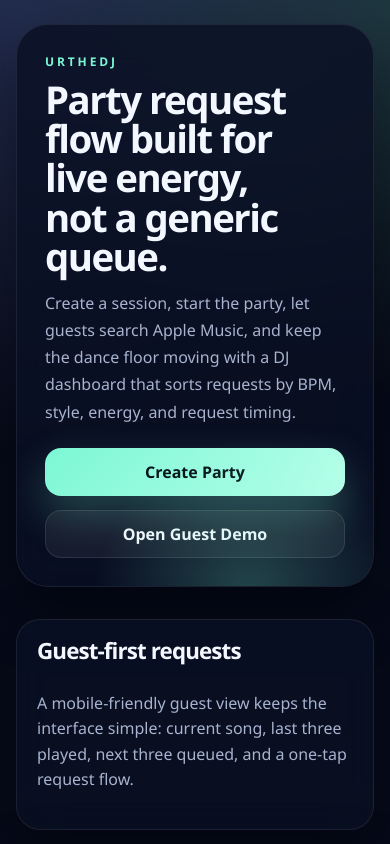
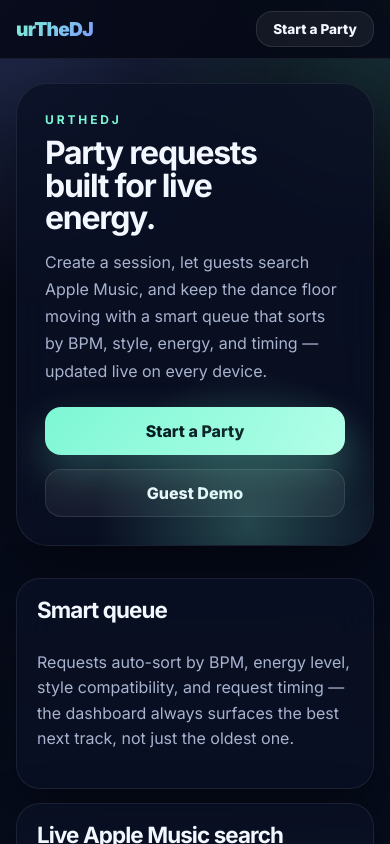
Before and after one commit to ynktoofast-toofurious/urTheDJ, a Next.js app: page / in a window 390 px wide. Shown: the top 844 px of the page. Built offline with nearby package versions, Linux system fonts and the light colour scheme.

Commit message:
Phase 4c+4d: Apple Music artwork, search loading, Inter font, sticky nav, mobile polish

```diff
--- a/src/app/globals.css
+++ b/src/app/globals.css
@@ -6,6 +6,9 @@
   --panel-border: rgba(255, 255, 255, 0.08);
   --text: #f3f7ff;
   --muted: #a8b3cf;
+  --text-muted: #a8b3cf;
+  --surface: rgba(255, 255, 255, 0.06);
+  --border: rgba(255, 255, 255, 0.12);
   --accent: #7cf7d4;
   --accent-2: #7f9cff;
   --danger: #ff6b8b;
@@ -15,7 +18,7 @@
   --radius: 24px;
   --radius-sm: 16px;
   --max-width: 1280px;
-  --font: 'Segoe UI', 'Helvetica Neue', Arial, sans-serif;
+  --font: var(--font-inter), 'Segoe UI', 'Helvetica Neue', Arial, sans-serif;
 }
 
 * { box-sizing: border-box; }
@@ -25,6 +28,7 @@ html {
     radial-gradient(circle at top left, rgba(127, 156, 255, 0.24), transparent 32%),
     radial-gradient(circle at top right, rgba(124, 247, 212, 0.18), transparent 28%),
     linear-gradient(180deg, #050816 0%, #070d1d 100%);
+  background-attachment: fixed;
 }
 
 body {
@@ -39,8 +43,43 @@ a { color: inherit; text-decoration: none; }
 button, input, select, textarea { font: inherit; }
 button { cursor: pointer; }
 
+/* ─── Top nav ──────────────────────────────────────────────── */
+.top-nav {
+  position: sticky;
+  top: 0;
+  z-index: 100;
+  background: rgba(5, 8, 22, 0.88);
+  backdrop-filter: blur(20px);
+  -webkit-backdrop-filter: blur(20px);
+  border-bottom: 1px solid var(--panel-border);
+}
+
+.nav-inner {
+  display: flex;
+  align-items: center;
+  justify-content: space-between;
+  height: 58px;
+}
+
+.nav-logo {
+  font-size: 1.2rem;
+  font-weight: 900;
+  letter-spacing: -0.04em;
+  background: linear-gradient(135deg, var(--accent) 0%, var(--accent-2) 100%);
+  -webkit-background-clip: text;
+  -webkit-text-fill-color: transparent;
+  background-clip: text;
+}
+
+.nav-cta {
+  min-height: 36px !important;
+  padding: 6px 16px !important;
+  font-size: 0.85rem !important;
+}
+
+/* ─── Page shell ────────────────────────────────────────────── */
 .page-shell {
-  min-height: 100vh;
+  min-height: calc(100vh - 58px);
   padding: 24px 16px 48px;
 }
 
@@ -49,10 +88,12 @@ button { cursor: pointer; }
   margin: 0 auto;
 }
 
+/* ─── Panel / card surfaces ─────────────────────────────────── */
 .hero, .panel, .card, .pill, .stat, .field, .search-result, .queue-row, .coming-soon-item {
   border: 1px solid var(--panel-border);
   background: var(--panel);
   backdrop-filter: blur(20px);
+  -webkit-backdrop-filter: blur(20px);
   box-shadow: var(--shadow);
 }
 
@@ -73,6 +114,7 @@ button { cursor: pointer; }
   pointer-events: none;
 }
 
+/* ─── Typography ────────────────────────────────────────────── */
 .eyebrow {
   margin: 0 0 10px;
   text-transform: uppercase;
@@ -100,6 +142,13 @@ button { cursor: pointer; }
   line-height: 1.7;
 }
 
+.subtle { color: var(--muted); line-height: 1.6; }
+.helper { margin: 0; color: var(--muted); font-size: 0.86rem; }
+.tiny { color: var(--muted); font-size: 0.8rem; }
+.track-title { margin: 0; font-size: 1rem; font-weight: 800; }
+.track-subtitle { color: var(--muted); font-size: 0.85rem; margin: 0; }
+
+/* ─── Grids ─────────────────────────────────────────────────── */
 .hero-actions, .toolbar, .section-grid, .metrics, .control-row, .feature-grid, .landing-grid {
   display: grid;
   gap: 14px;
@@ -111,16 +160,24 @@ button { cursor: pointer; }
 }
 
 .landing-grid, .section-grid, .feature-grid {
-  grid-template-columns: repeat(auto-fit, minmax(280px, 1fr));
+  grid-template-columns: repeat(auto-fit, minmax(260px, 1fr));
 }
 
+.split-grid {
+  display: grid;
+  gap: 16px;
+}
+
+.metrics { grid-template-columns: repeat(auto-fit, minmax(140px, 1fr)); }
+
+/* ─── Panel layouts ─────────────────────────────────────────── */
 .panel, .card, .coming-soon-item { border-radius: var(--radius); }
 .panel { padding: 20px; }
 .card { padding: 18px; }
 .section { margin-top: 20px; }
 .section h2, .section-title { font-size: clamp(1.4rem, 3vw, 2rem); }
-.subtle { color: var(--muted); line-height: 1.6; }
 
+/* ─── Pills ─────────────────────────────────────────────────── */
 .pill {
   display: inline-flex;
   align-items: center;
@@ -133,6 +190,7 @@ button { cursor: pointer; }
 
 .pill strong { color: var(--text); }
 
+/* ─── Buttons ───────────────────────────────────────────────── */
 .btn {
   display: inline-flex;
   align-items: center;
@@ -145,8 +203,13 @@ button { cursor: pointer; }
   color: #03131a;
   background: linear-gradient(135deg, var(--accent), #b7ffe9);
   font-weight: 800;
+  font-size: 1rem;
   box-shadow: 0 18px 42px rgba(124, 247, 212, 0.25);
+  transition: opacity 0.15s, transform 0.1s;
 }
+
+.btn:hover:not(:disabled) { opacity: 0.9; transform: translateY(-1px); }
+.btn:active:not(:disabled) { transform: translateY(0); }
 
 .btn.secondary {
   color: var(--text);
@@ -155,9 +218,10 @@ button { cursor: pointer; }
   box-shadow: none;
 }
 
-.btn.danger { color: #fff; background: linear-gradient(135deg, var(--danger), #ff9aa8); }
+.btn.danger { color: #fff; background: linear-gradient(135deg, var(--danger), #ff9aa8); box-shadow: none; }
 .btn:disabled { opacity: 0.45; cursor: not-allowed; }
 
+/* ─── Form fields ───────────────────────────────────────────── */
 .field {
   display: grid;
   gap: 8px;
@@ -165,27 +229,30 @@ button { cursor: pointer; }
   border-radius: 18px;
 }
 
-.field label { color: var(--muted); font-size: 0.85rem; }
+.field label { color: var(--muted); font-size: 0.85rem; font-weight: 600; }
 .field input, .field select, .field textarea {
   width: 100%;
   border: 0;
   outline: none;
   color: var(--text);
   background: transparent;
+  font-size: 1rem;
 }
 
-.field input::placeholder, .field textarea::placeholder { color: rgba(168, 179, 207, 0.6); }
+.field input::placeholder, .field textarea::placeholder { color: rgba(168, 179, 207, 0.5); }
 
-.metrics { grid-template-columns: repeat(auto-fit, minmax(150px, 1fr)); }
+/* ─── Stats ─────────────────────────────────────────────────── */
 .stat { border-radius: 20px; padding: 16px; }
 .stat .value { display: block; margin-top: 6px; font-size: 1.5rem; font-weight: 800; }
 
+/* ─── Lists ─────────────────────────────────────────────────── */
 .queue-list, .search-list, .timeline-list { display: grid; gap: 12px; }
-
 .queue-row, .search-result, .coming-soon-item { border-radius: 20px; padding: 16px; }
 .queue-row { display: grid; gap: 12px; }
 
-.row-top, .row-meta, .row-actions, .song-meta, .song-cta, .search-result-top, .result-actions, .status-line {
+/* ─── Flex rows ─────────────────────────────────────────────── */
+.row-top, .row-meta, .row-actions, .song-meta, .song-cta,
+.search-result-top, .result-actions, .status-line {
   display: flex;
   flex-wrap: wrap;
   gap: 10px;
@@ -194,9 +261,8 @@ button { cursor: pointer; }
 }
 
 .row-top, .search-result-top, .status-line { align-items: flex-start; }
-.track-title { margin: 0; font-size: 1rem; font-weight: 800; }
-.track-subtitle, .tiny, .result-note { color: var(--muted); font-size: 0.9rem; }
 
+/* ─── Badges ────────────────────────────────────────────────── */
 .badge {
   display: inline-flex;
   align-items: center;
@@ -204,8 +270,10 @@ button { cursor: pointer; }
   border-radius: 999px;
   padding: 6px 10px;
   font-size: 0.76rem;
+  font-weight: 700;
   text-transform: uppercase;
   letter-spacing: 0.08em;
+  flex-shrink: 0;
 }
 
 .badge.pending { background: rgba(255, 211, 106, 0.14); color: #ffd36a; }
@@ -213,26 +281,107 @@ button { cursor: pointer; }
 .badge.playing { background: rgba(127, 156, 255, 0.14); color: #b4c3ff; }
 .badge.played { background: rgba(85, 230, 165, 0.14); color: #86f0b9; }
 .badge.skipped, .badge.rejected { background: rgba(255, 107, 139, 0.14); color: #ff9fb2; }
+.badge.apple-music { background: rgba(252, 60, 68, 0.14); color: #ff7a7f; }
+.badge.built-in { background: rgba(127, 156, 255, 0.14); color: #a0b0ff; }
 
-.split-grid { display: grid; gap: 16px; }
-.split-grid.two-up { grid-template-columns: repeat(auto-fit, minmax(320px, 1fr)); }
-.stack { display: grid; gap: 12px; }
-.full-width { width: 100%; }
-.helper { margin: 0; color: var(--muted); font-size: 0.86rem; }
-.divider { height: 1px; background: rgba(255, 255, 255, 0.08); margin: 14px 0; }
+/* ─── Artwork ───────────────────────────────────────────────── */
+.artwork-img {
+  width: 56px;
+  height: 56px;
+  border-radius: 12px;
+  object-fit: cover;
+  flex: 0 0 auto;
+  background: linear-gradient(135deg, rgba(124, 247, 212, 0.2), rgba(127, 156, 255, 0.3));
+}
 
 .image-chip {
   width: 56px;
   height: 56px;
-  border-radius: 16px;
+  border-radius: 12px;
   background: linear-gradient(135deg, rgba(124, 247, 212, 0.4), rgba(127, 156, 255, 0.5));
   flex: 0 0 auto;
 }
 
-.hide-mobile { display: none; }
+/* ─── Search loading ────────────────────────────────────────── */
+.search-loading {
+  display: flex;
+  align-items: center;
+  gap: 10px;
+  color: var(--muted);
+  font-size: 0.9rem;
+  padding: 8px 0;
+}
+
+.search-loading::before {
+  content: '';
+  width: 16px;
+  height: 16px;
+  border: 2px solid rgba(124, 247, 212, 0.25);
+  border-top-color: var(--accent);
+  border-radius: 50%;
+  animation: spin 0.7s linear infinite;
+  flex: 0 0 auto;
+}
+
+@keyframes spin { to { transform: rotate(360deg); } }
+
+/* ─── Login page ────────────────────────────────────────────── */
+.login-page {
+  display: flex;
+  flex-direction: column;
+  align-items: center;
+  justify-content: center;
+  min-height: calc(100vh - 58px);
+  gap: 2rem;
+}
+
+.login-title { text-align: center; }
+
+.pin-row {
+  display: flex;
+  gap: 0.75rem;
+}
+
+.pin-cell {
+  width: 3.5rem;
+  height: 3.5rem;
+  font-size: 1.5rem;
+  text-align: center;
+  border: 2px solid var(--border);
+  border-radius: 0.75rem;
+  background: var(--surface);
+  color: var(--text);
+  outline: none;
+  transition: border-color 0.15s;
+}
+
+.pin-cell:focus { border-color: var(--accent); }
+
+.pin-error { color: #f87171; font-weight: 600; }
+
+/* ─── Utility ───────────────────────────────────────────────── */
+.stack { display: grid; gap: 12px; }
+.full-width { width: 100%; }
+.divider { height: 1px; background: rgba(255, 255, 255, 0.08); margin: 14px 0; }
+
+/* ─── Responsive ────────────────────────────────────────────── */
+@media (min-width: 600px) {
+  .split-grid {
+    grid-template-columns: 1fr 1fr;
+  }
+
+  .metrics { grid-template-columns: repeat(auto-fit, minmax(150px, 1fr)); }
+}
+
+@media (max-width: 599px) {
+  .control-row {
+    grid-template-columns: 1fr 1fr;
+  }
+
+  .hero h1 { font-size: 2rem; }
+}
 
 @media (min-width: 840px) {
   .page-shell { padding: 36px 24px 56px; }
   .hero { padding: 40px; }
-  .hide-mobile { display: inline-flex; }
 }
--- a/src/app/layout.tsx
+++ b/src/app/layout.tsx
@@ -1,15 +1,29 @@
 import type { Metadata } from 'next';
+import { Inter } from 'next/font/google';
+import Link from 'next/link';
 import './globals.css';
+
+const inter = Inter({
+  subsets: ['latin'],
+  weight: ['400', '600', '700', '800', '900'],
+  variable: '--font-inter',
+});
 
 export const metadata: Metadata = {
   title: 'urTheDJ',
-  description: 'Nightlife-ready party playlist and request system for DJs and guests.'
+  description: 'Nightlife-ready party playlist and request system for DJs and guests.',
 };
 
 export default function RootLayout({ children }: Readonly<{ children: React.ReactNode }>) {
   return (
-    <html lang="en">
+    <html lang="en" className={inter.variable}>
       <body>
+        <nav className="top-nav">
+          <div className="app-frame nav-inner">
+            <Link className="nav-logo" href="/">urTheDJ</Link>
+            <Link className="btn secondary nav-cta" href="/admin/create-party">Start a Party</Link>
+          </div>
+        </nav>
         <div className="page-shell">{children}</div>
       </body>
     </html>
--- a/src/app/page.tsx
+++ b/src/app/page.tsx
@@ -5,28 +5,28 @@ export default function HomePage() {
     <main className="app-frame stack">
       <section className="hero">
         <p className="eyebrow">urTheDJ</p>
-        <h1>Party request flow built for live energy, not a generic queue.</h1>
+        <h1>Party requests built for live energy.</h1>
         <p className="hero-copy">
-          Create a session, start the party, let guests search Apple Music, and keep the dance floor moving with a DJ dashboard that sorts requests by BPM, style, energy, and request timing.
+          Create a session, let guests search Apple Music, and keep the dance floor moving with a smart queue that sorts by BPM, style, energy, and timing — updated live on every device.
         </p>
         <div className="hero-actions">
-          <Link className="btn" href="/admin/create-party">Create Party</Link>
-          <Link className="btn secondary" href="/party/demo">Open Guest Demo</Link>
+          <Link className="btn" href="/admin/create-party">Start a Party</Link>
+          <Link className="btn secondary" href="/party/demo">Guest Demo</Link>
         </div>
       </section>
 
       <section className="landing-grid section">
         <div className="panel stack">
-          <h2 className="section-title">Guest-first requests</h2>
-          <p className="subtle">A mobile-friendly guest view keeps the interface simple: current song, last three played, next three queued, and a one-tap request flow.</p>
+          <h2 className="section-title">Smart queue</h2>
+          <p className="subtle">Requests auto-sort by BPM, energy level, style compatibility, and request timing — the dashboard always surfaces the best next track, not just the oldest one.</p>
         </div>
         <div className="panel stack">
-          <h2 className="section-title">DJ control center</h2>
-          <p className="subtle">The admin dashboard includes approve, reject, skip, move up/down, mark played, and force sync controls with reserved space for future transition tools.</p>
+          <h2 className="section-title">Live Apple Music search</h2>
+          <p className="subtle">Guests search the full Apple Music catalog in real time. Results include artwork, BPM, and energy level — everything the DJ needs to make the call instantly.</p>
         </div>
         <div className="panel stack">
-          <h2 className="section-title">AWS-ready backend</h2>
-          <p className="subtle">The API routes are ready to back onto API Gateway, Lambda, and DynamoDB. Local memory fallback keeps the app usable during development before the cloud tables are connected.</p>
+          <h2 className="section-title">Instant sync</h2>
+          <p className="subtle">Server-sent events push queue updates to every screen the moment the DJ acts — no page refresh, no polling delay, no missed moments on the floor.</p>
         </div>
       </section>
     </main>
```
Also changed, not shown: src/app/admin/login/page.tsx (+8 -21 lines), src/components/guest-party-client.tsx (+13 -3 lines).
